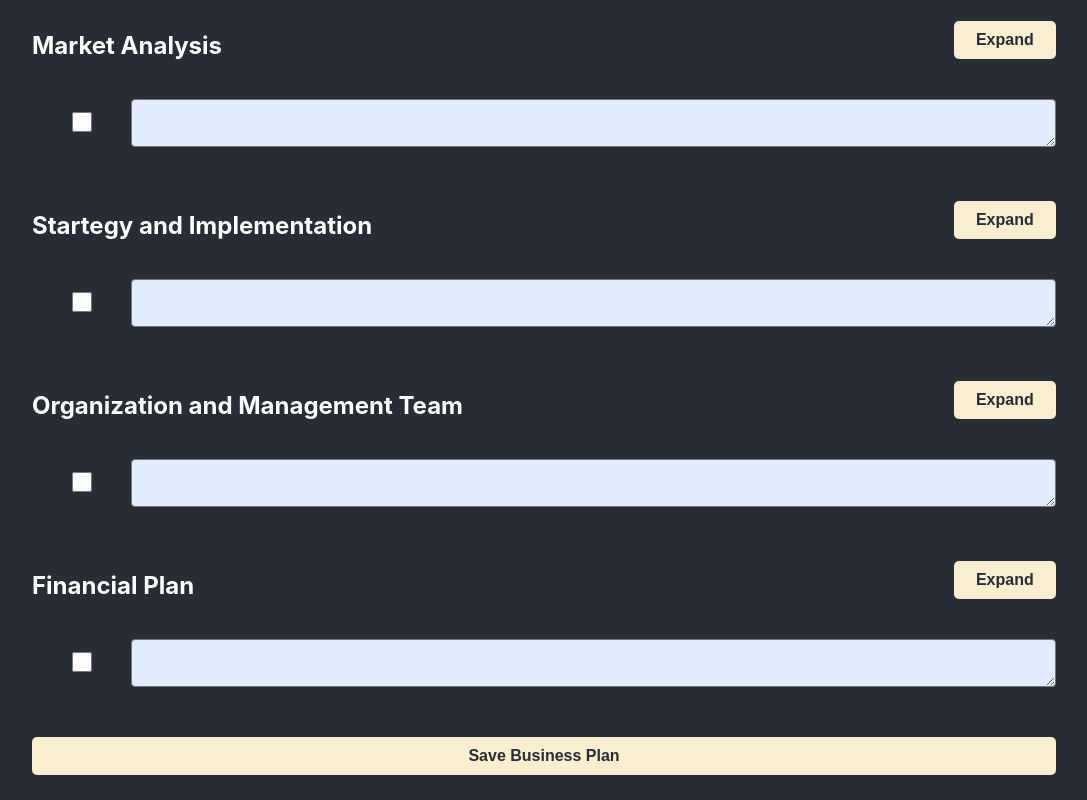
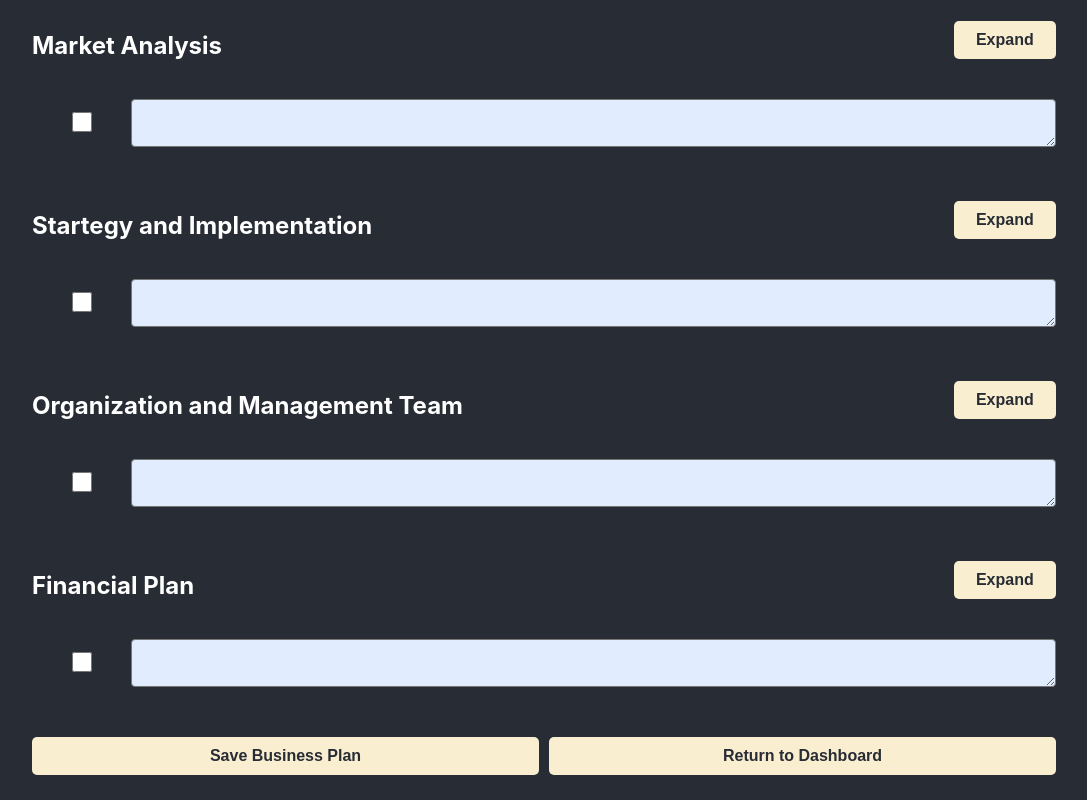
Before and after one commit to itissalma/Business-Plan-Frontend, a React (Create React App) app: page /document/1 in a window 1280 px wide. Shown: the part 637-1437 px from the top of the page, without its empty margins (96-1183 px from the left). Built offline with nearby package versions, Linux system fonts and the light colour scheme; sample sign-in values are in the browser's storage.

Commit message:
some apis working

```diff
--- a/src/BusinessPlan/document.css
+++ b/src/BusinessPlan/document.css
@@ -57,3 +57,11 @@
     display: flex;
     align-items: center;
   }
+
+  .button-container {
+    display: flex;
+    /*add some space between the buttons*/
+    justify-content: space-between;
+    gap: 10px; /* Adjust the gap as needed */
+
+  }
--- a/src/BusinessPlan/document.js
+++ b/src/BusinessPlan/document.js
@@ -43,6 +43,10 @@ const storedUsername = sessionStorage.getItem('username');
       ...prevSections,
       [section]: content,
     }));
+  };
+
+  const backToDashboard = () => {
+    window.location.href = '/dashboard';
     };
 
   const handleSubmit = async () => {
@@ -113,9 +117,15 @@ const storedUsername = sessionStorage.getItem('username');
         </div>
       ))}
 
+    <div className="button-container">
         <button type="button" onClick={handleSubmit}>
             Save Business Plan
         </button>
+        <button type="button" onClick={backToDashboard}>
+            Return to Dashboard
+        </button>
+    </div>
+
 
       {/* Modal for displaying expanded text */}
       <Modal
@@ -124,7 +134,9 @@ const storedUsername = sessionStorage.getItem('username');
         contentLabel="Expanded Text Modal"
         >
         <h2>{selectedSection} - Expanded Text</h2>
-        <p>{expandedText}</p>
+        {expandedText.split('\\n\\n').map((paragraph, index) => (
+            <p key={index}>{paragraph}</p>
+        ))}
         <button type="button" onClick={closeModal}>
             Close
         </button>
```
Lines whose indentation alone changed are shown as unchanged.
